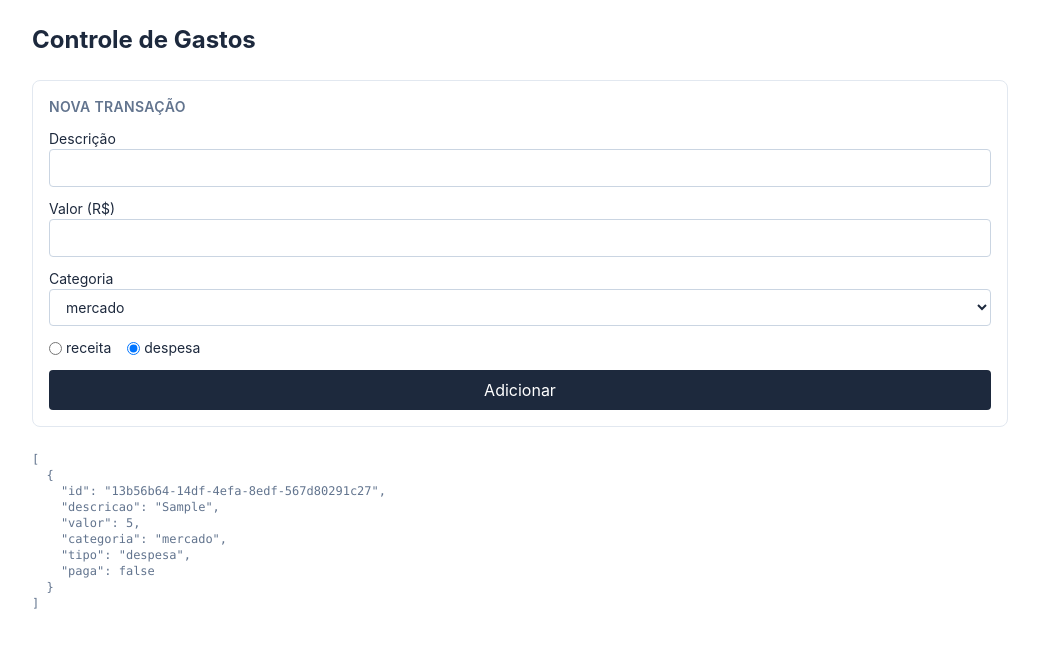
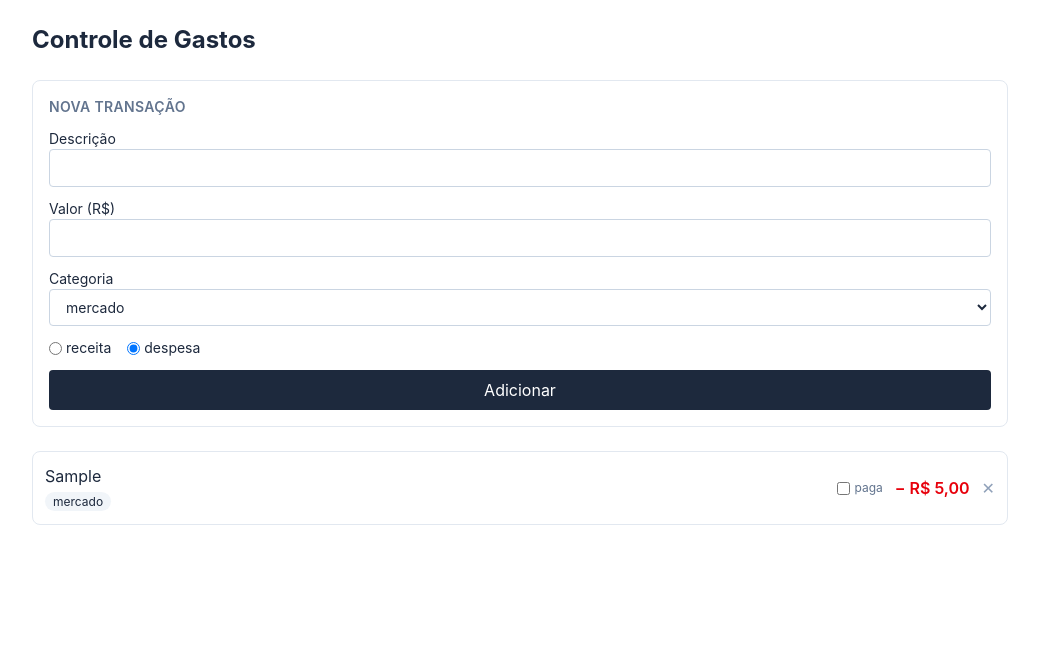
Before and after one commit to brenoGoya/controle-gastos, a React (Vite) app: page / in a window 1280 px wide. Both pictures are taken after typing "Sample", "5" into the empty fields and a click on the button "Adicionar". Shown: the top 648 px of the page, without its empty margins (120-1159 px from the left). Built offline with nearby package versions, Linux system fonts and the light colour scheme.

Commit message:
feat: lista com remover e marcar como paga

```diff
--- a/src/App.tsx
+++ b/src/App.tsx
@@ -1,19 +1,30 @@
 import { useState } from "react";
 import { FormTransacao } from "./components/FormTransacao";
 import type { Transacao } from "./types";
+import { ListaTransacoes } from "./components/ListaTransacoes";
 
 export default function App() {
   const [transacoes, setTransacoes] = useState<Transacao[]>([]);
 
   const adicionar = (t: Transacao) => setTransacoes((ts) => [...ts, t]);
 
+  const alternarPaga = (id: string) =>
+    setTransacoes((ts) =>
+      ts.map((t) => (t.id === id ? { ...t, paga: !t.paga } : t)),
+    );
+
+  const remover = (id: string) =>
+    setTransacoes((ts) => ts.filter((t) => t.id !== id));
+
   return (
     <main className="mx-auto max-w-5xl space-y-6 p-6 text-slate-800">
       <h1 className="text-2xl font-bold">Controle de Gastos</h1>
       <FormTransacao onAdicionar={adicionar} />
-      <pre className="text-xs text-slate-500">
-        {JSON.stringify(transacoes, null, 2)}
-      </pre>
+      <ListaTransacoes
+        transacoes={transacoes}
+        onRemover={remover}
+        onAlternarPaga={alternarPaga}
+      />
     </main>
   );
 }
--- /dev/null
+++ b/src/components/ListaTransacoes.tsx
@@ -0,0 +1,68 @@
+import type { Transacao } from "../types";
+import { formatarMoeda } from "../utils/moeda";
+
+type ListaTransacoesProps = {
+  transacoes: Transacao[];
+  onRemover: (id: string) => void;
+  onAlternarPaga: (id: string) => void;
+};
+
+export function ListaTransacoes({
+  transacoes,
+  onRemover,
+  onAlternarPaga,
+}: Readonly<ListaTransacoesProps>) {
+  if (transacoes.length === 0) {
+    return (
+      <p className="text-sm text-slate-500">Nenhuma transação encontrada.</p>
+    );
+  }
+
+  return (
+    <ul className="space-y-2">
+      {transacoes.map((t) => (
+        <li
+          key={t.id}
+          className="flex items-center gap-3 rounded-lg border border-slate-200 p-3"
+        >
+          <div className="flex-1">
+            <p className={t.paga ? "text-slate-400" : ""}>{t.descricao}</p>
+            <span className="rounded-full bg-slate-100 px-2 py-0.5 text-xs">
+              {t.categoria}
+            </span>
+          </div>
+
+          {t.tipo === "despesa" && (
+            <label className="flex items-center gap-1 text-xs text-slate-500">
+              <input
+                type="checkbox"
+                checked={t.paga}
+                onChange={() => onAlternarPaga(t.id)}
+              />
+              <span>paga</span>
+            </label>
+          )}
+
+          <span
+            className={
+              t.tipo === "receita"
+                ? "font-semibold text-emerald-700"
+                : "font-semibold text-red-600"
+            }
+          >
+            {t.tipo === "receita" ? "+" : "−"} {formatarMoeda(t.valor)}
+          </span>
+
+          <button
+            type="button"
+            onClick={() => onRemover(t.id)}
+            aria-label={`Remover ${t.descricao}`}
+            className="text-slate-400 hover:text-red-600"
+          >
+            ✕
+          </button>
+        </li>
+      ))}
+    </ul>
+  );
+}
```
